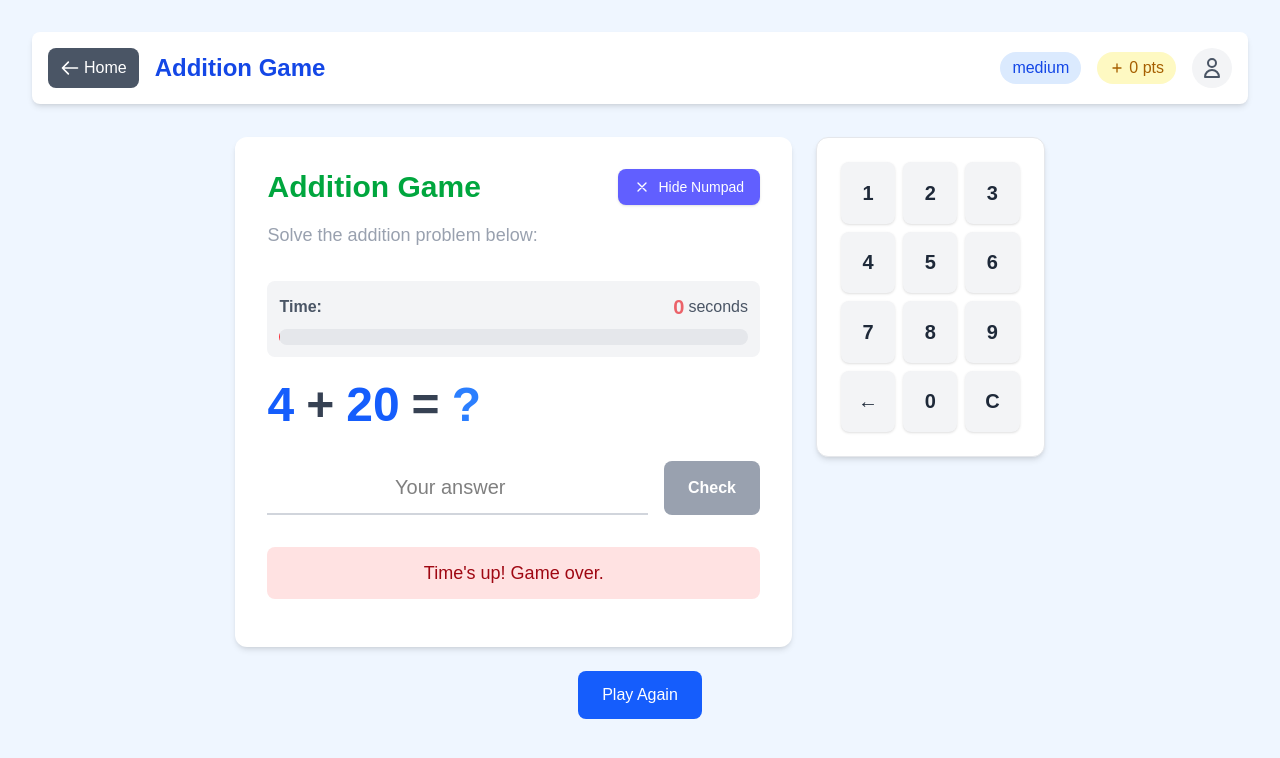
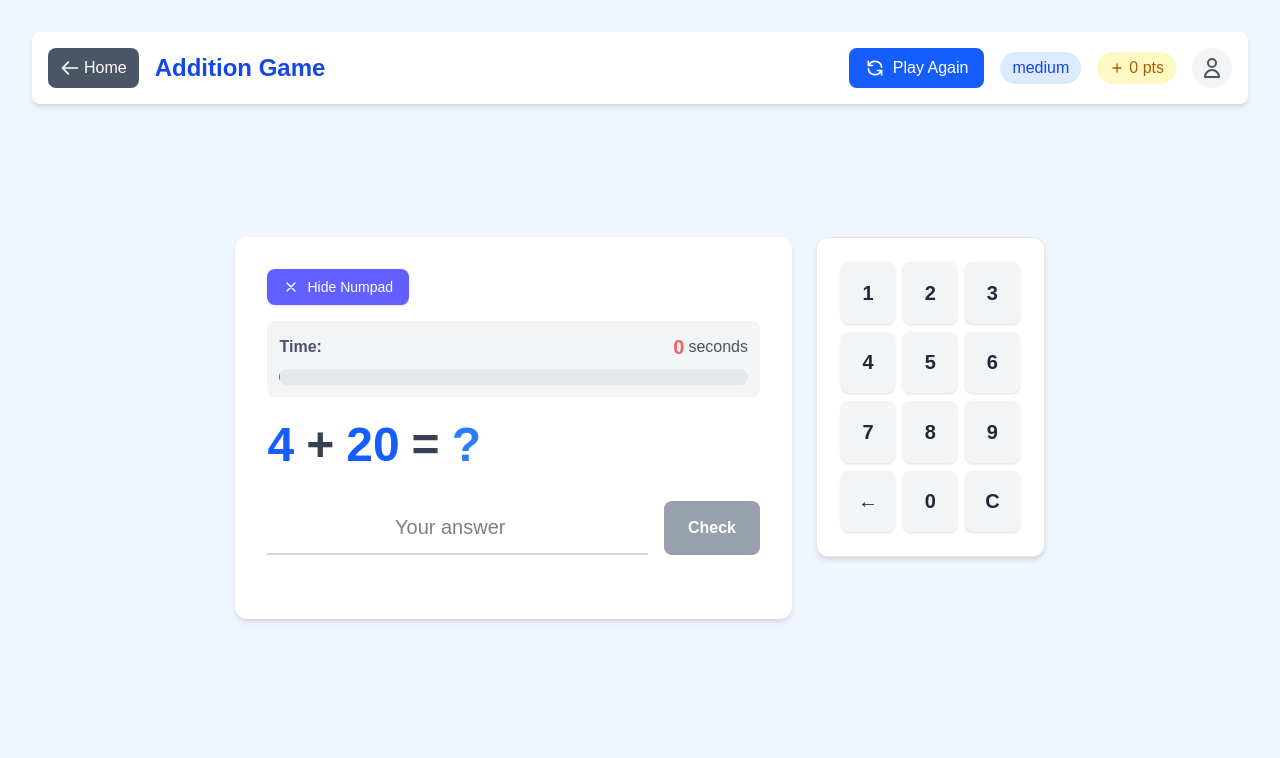
Before and after one commit to rojasmart/math-game, a Next.js app: page /games/addition/levelone in a window 1280 px wide. Both pictures are taken after typing "5" into the empty fields and a click on the button "Check". Shown: the top 758 px of the page. Built offline with nearby package versions, Linux system fonts and the light colour scheme.

Commit message:
--add implement time-based scoring and reset question timer; update GameHeader to show play again button; enhance user context to track highest points

```diff
--- a/app/games/addition/levelone/page.tsx
+++ b/app/games/addition/levelone/page.tsx
@@ -5,6 +5,8 @@ import { useUser } from "../../../../contexts/UserContext";
 
 export default function AdditionGameLevelTwo() {
   const { userSettings, addPoints } = useUser();
+  const [questionStartTime, setQuestionStartTime] = useState(Date.now());
+
   const [mounted, setMounted] = useState(false);
 
   // Definir uma constante para o tempo inicial com base na dificuldade
@@ -37,7 +39,8 @@ export default function AdditionGameLevelTwo() {
     setNum1(Math.floor(Math.random() * range) + 1);
     setNum2(Math.floor(Math.random() * range) + 1);
     setUserAnswer("");
-    setFeedback("");
+
+    setQuestionStartTime(Date.now()); // Reset the start time for new question
   };
 
   // Initialize game only after component is mounted on client
@@ -59,8 +62,7 @@ export default function AdditionGameLevelTwo() {
         setTimeRemaining((time) => time - 1);
       }, 1000);
     } else if (timeRemaining === 0) {
-      setIsActive(false);
-      setFeedback("Time's up! Game over.");
+      handleGameOver(); // Chama handleGameOver quando o tempo acabar
       clearInterval(interval);
     }
 
@@ -112,35 +114,42 @@ export default function AdditionGameLevelTwo() {
   const checkAnswer = () => {
     const correctAnswer = num1 + num2;
     const userNum = parseInt(userAnswer);
+    const responseTime = (Date.now() - questionStartTime) / 1000; // Convert to seconds
 
     setTotalQuestions((prev) => prev + 1);
 
     if (userNum === correctAnswer) {
-      setFeedback("");
-      setScore((prev) => prev + 1);
+      // Calculate time-based bonus points
+      let timeBonus = 0;
+      if (responseTime <= 1) {
+        timeBonus = userSettings.difficulty === "easy" ? 3 : 4;
+      } else if (responseTime <= 2) {
+        timeBonus = userSettings.difficulty === "easy" ? 2 : 3;
+      } else if (responseTime <= 3) {
+        timeBonus = 2;
+      } else {
+        timeBonus = 1;
+      }
 
-      // Award points based on difficulty
-      const pointsToAdd = userSettings.difficulty === "easy" ? 1 : userSettings.difficulty === "medium" ? 2 : 3;
+      setScore((prev) => prev + timeBonus);
 
-      addPoints(pointsToAdd);
+      // Time bonus for timer remains the same
+      const timerBonus = userSettings.difficulty === "easy" ? 3 : userSettings.difficulty === "medium" ? 2 : 1;
+      setTimeRemaining((time) => time + timerBonus);
+      setTimeChange({ value: timerBonus, isShowing: true });
 
-      // Add time bonuses based on difficulty
-      const timeBonus = userSettings.difficulty === "easy" ? 3 : userSettings.difficulty === "medium" ? 2 : 1;
-
-      setTimeRemaining((time) => time + timeBonus);
-      setTimeChange({ value: timeBonus, isShowing: true });
+      // Show feedback with points earned
+      setTimeout(() => setFeedback(""), 1500);
 
       setTimeout(generateNumbers, 500);
       setTimeout(() => setTimeChange({ value: 0, isShowing: false }), 1500);
     } else {
-      // Wrong answer logic
+      // Existing wrong answer logic
       const timePenalty = userSettings.difficulty === "easy" ? -3 : userSettings.difficulty === "medium" ? -2 : -1;
-
-      setTimeRemaining((time) => Math.max(0, time + timePenalty)); // Prevent negative time
+      setTimeRemaining((time) => Math.max(0, time + timePenalty));
       setTimeChange({ value: timePenalty, isShowing: true });
 
       setTimeout(() => {
-        setFeedback("");
         generateNumbers();
       }, 1500);
 
@@ -162,7 +171,18 @@ export default function AdditionGameLevelTwo() {
     setTimeRemaining(getDefaultTime());
     setIsActive(true);
     generateNumbers();
-    setFeedback("");
+  };
+
+  const handleGameOver = () => {
+    setIsActive(false);
+
+    // Calcula pontos baseado no score e dificuldade
+    const difficultyMultiplier = userSettings.difficulty === "easy" ? 1 : userSettings.difficulty === "medium" ? 2 : 3;
+
+    const finalScore = score * difficultyMultiplier;
+
+    // Só chama addPoints quando o jogo termina
+    addPoints(finalScore);
   };
 
   // Only render the full content after the component is mounted
@@ -172,7 +192,7 @@ export default function AdditionGameLevelTwo() {
 
   return (
     <div className="bg-blue-50 min-h-screen p-8">
-      <GameHeader title="Addition Game" />
+      <GameHeader title="Addition Game" showPlayAgain={!isActive} onPlayAgain={restartGame} />
       <div className="flex flex-col items-center justify-center h-[calc(90vh-120px)] p-8 bg-blue-50">
         <div className="flex flex-col md:flex-row gap-6 max-w-5xl">
           <div className="bg-white p-8 rounded-xl shadow-md max-w-3xl w-full">
@@ -180,7 +200,6 @@ export default function AdditionGameLevelTwo() {
               {/* Main game area */}
               <div className="flex-1">
                 <div className="flex justify-between items-center mb-4">
-                  <h1 className="text-3xl font-bold text-green-600">Addition Game</h1>{" "}
                   <button
                     onClick={() => setShowNumPad(!showNumPad)}
                     className={`text-sm px-4 py-2 rounded-lg flex items-center cursor-pointer transition-all shadow-sm
@@ -215,8 +234,6 @@ export default function AdditionGameLevelTwo() {
                     )}
                   </button>
                 </div>
-
-                <p className="text-lg mb-8 text-center md:text-left text-gray-400">Solve the addition problem below:</p>
 
                 {/* Timer display */}
                 <div className="w-full bg-gray-100 p-3 rounded-lg mb-6">
@@ -342,11 +359,6 @@ export default function AdditionGameLevelTwo() {
             </div>
           )}
         </div>
-        {!isActive && (
-          <button onClick={restartGame} className="mt-6 bg-blue-600 text-white px-6 py-3 rounded-lg hover:bg-blue-700 transition cursor-pointer">
-            Play Again
-          </button>
-        )}
       </div>
     </div>
   );
--- a/components/GameHeader.tsx
+++ b/components/GameHeader.tsx
@@ -5,9 +5,11 @@ import { useUser } from "../contexts/UserContext";
 
 interface GameHeaderProps {
   title: string;
+  showPlayAgain?: boolean;
+  onPlayAgain?: () => void;
 }
 
-export default function GameHeader({ title }: GameHeaderProps) {
+export default function GameHeader({ title, showPlayAgain = false, onPlayAgain }: GameHeaderProps) {
   const { userSettings } = useUser();
   const [mounted, setMounted] = useState(false);
 
@@ -29,6 +31,22 @@ export default function GameHeader({ title }: GameHeaderProps) {
         </div>
 
         <div className="flex items-center space-x-4">
+          {showPlayAgain && (
+            <button
+              onClick={onPlayAgain}
+              className="bg-blue-600 text-white px-4 py-2 rounded-lg hover:bg-blue-700 transition-colors flex items-center gap-2 cursor-pointer"
+            >
+              <svg xmlns="http://www.w3.org/2000/svg" className="h-5 w-5" fill="none" viewBox="0 0 24 24" stroke="currentColor">
+                <path
+                  strokeLinecap="round"
+                  strokeLinejoin="round"
+                  strokeWidth={2}
+                  d="M4 4v5h.582m15.356 2A8.001 8.001 0 004.582 9m0 0H9m11 11v-5h-.581m0 0a8.003 8.003 0 01-15.357-2m15.357 2H15"
+                />
+              </svg>
+              Play Again
+            </button>
+          )}
           {mounted && (
             <>
               <div className="bg-blue-100 px-3 py-1 rounded-full text-blue-700 font-medium">{userSettings.difficulty}</div>
--- a/contexts/UserContext.tsx
+++ b/contexts/UserContext.tsx
@@ -8,6 +8,7 @@ type UserSettings = {
   colorScheme: "default" | "dark" | "light" | "contrast";
   soundEnabled: boolean;
   points: number;
+  highestPoints: number;
 };
 
 // Default settings
@@ -17,6 +18,7 @@ const defaultSettings: UserSettings = {
   colorScheme: "default",
   soundEnabled: true,
   points: 0,
+  highestPoints: 0,
 };
 
 // Create context with methods to update settings
@@ -66,7 +68,18 @@ export function UserProvider({ children }: { children: React.ReactNode }) {
   };
 
   const addPoints = (points: number) => {
-    setUserSettings((prev) => ({ ...prev, points: prev.points + points }));
+    setUserSettings((prev) => {
+      // Só atualiza os pontos se o novo score for maior que o highestPoints
+      if (points > prev.highestPoints) {
+        return {
+          ...prev,
+          points: prev.points + points, // Adiciona ao total de pontos
+          highestPoints: points, // Atualiza o recorde
+        };
+      }
+      // Se não for maior, retorna o estado anterior sem modificação
+      return prev;
+    });
   };
 
   return (
```
